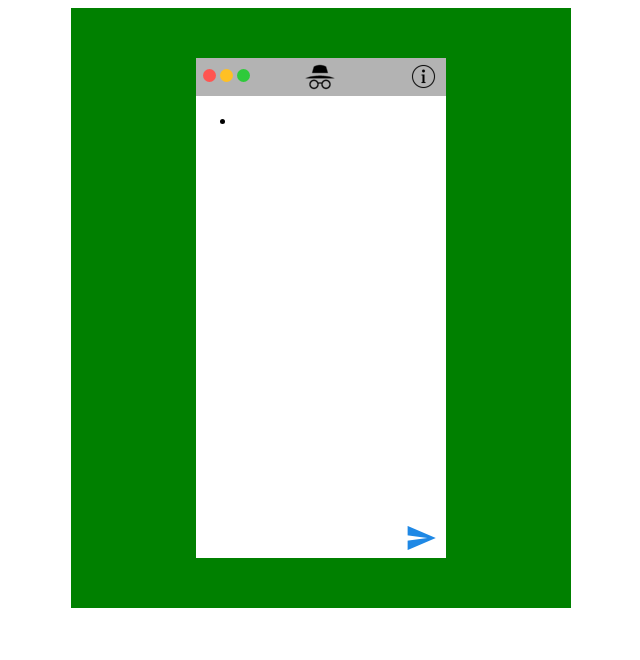
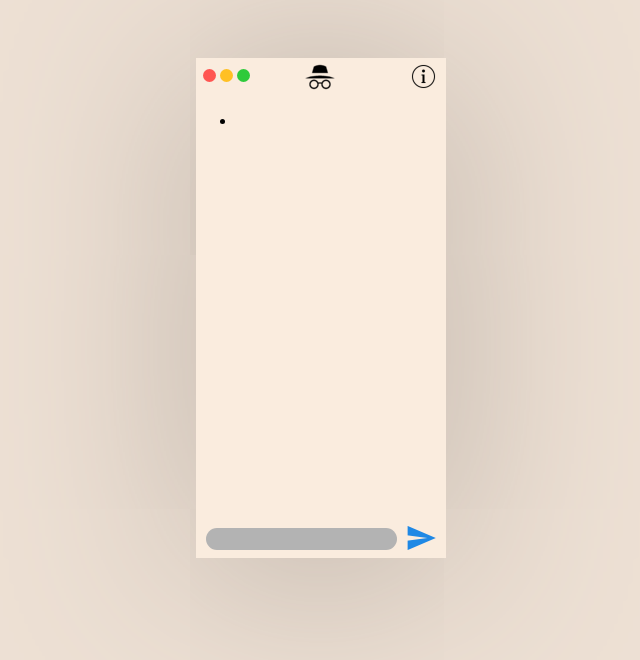
Before and after one commit to Rique0161/B1, a plain HTML site: page index.html in a window 1280 px wide. Shown: the whole page, without its empty margins (319-959 px from the left). Drawn offline with Linux system fonts and the light colour scheme; files whose address does not match are found by name.

Commit message:
Estilização

```diff
--- a/style.css
+++ b/style.css
@@ -2,20 +2,21 @@ body{
   display: flex;
   justify-content: center;
   align-items: center;
+  background-color: #EDE0D4;
 }
 
 #primeiraDiv{
-  background-color: white;
+  background-color: #FAECDE;
   width: 250px;
   height: 500px;
   position: relative;
+  border-radius: 20px;
+  box-shadow: 0px 10px 200px #B8ADA3;
 
 }
-
 #container{
   width:500px;
   height: 600px;
-  background-color: green;
   display: flex;
   justify-content: center;
   align-items: center;
@@ -27,6 +28,7 @@ body{
   height: 30px;
   position: absolute;
   bottom: 0px;
+  background-color: #FAECDE;
 
 }
 
@@ -46,9 +48,10 @@ body{
 }
 
 #cabecalho{
-  background-color: #B3B3B3;
   width: 100%;
   height:38px;
+  background-color: #FAECDE;
+
 }
 
 #bolinhas{
@@ -106,3 +109,7 @@ body{
 }
 
 /*Cor das mensagens: #0b7dff*/
+
+#texto{
+  background-color: #B3B3B3;
+}
```
